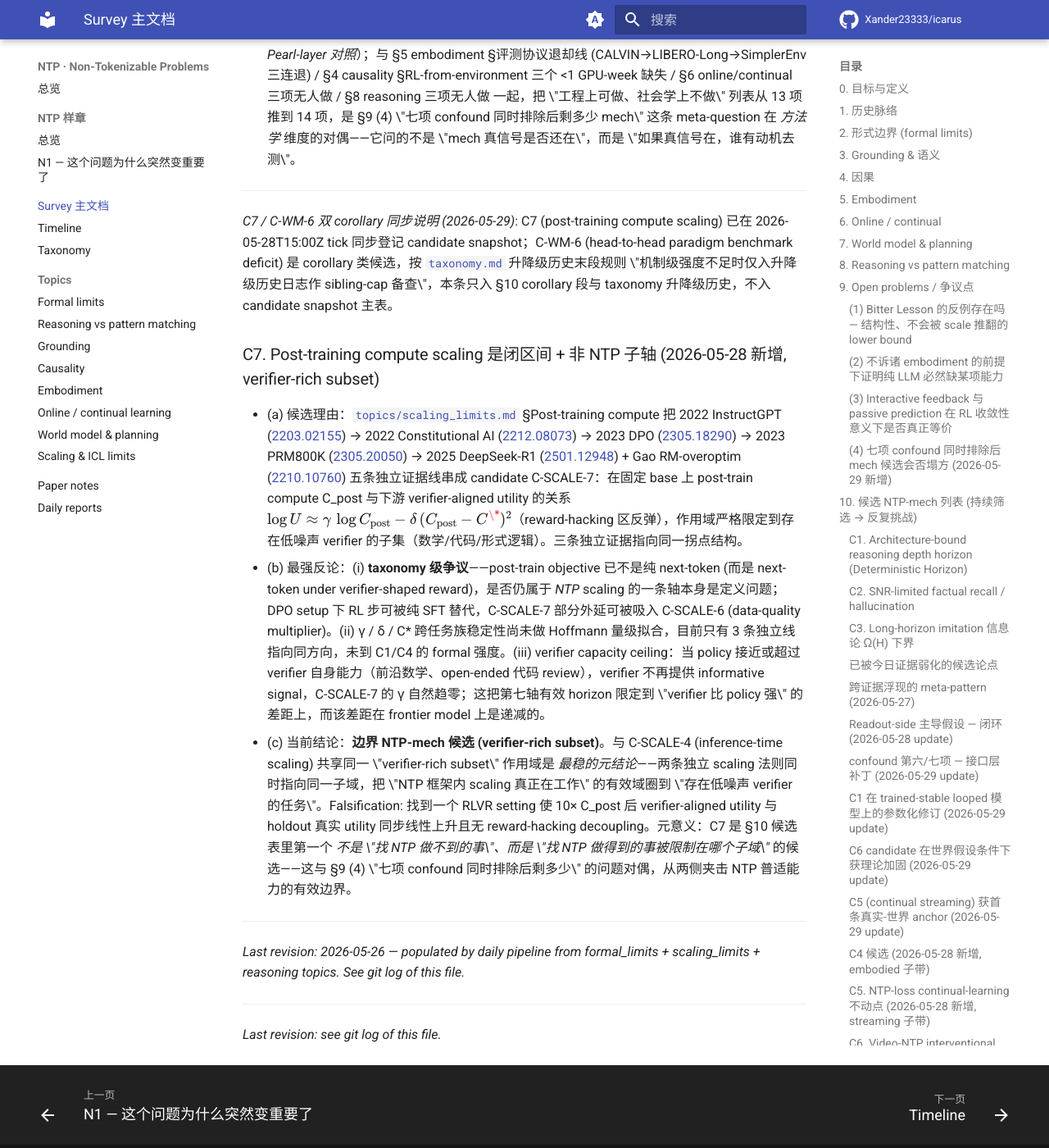
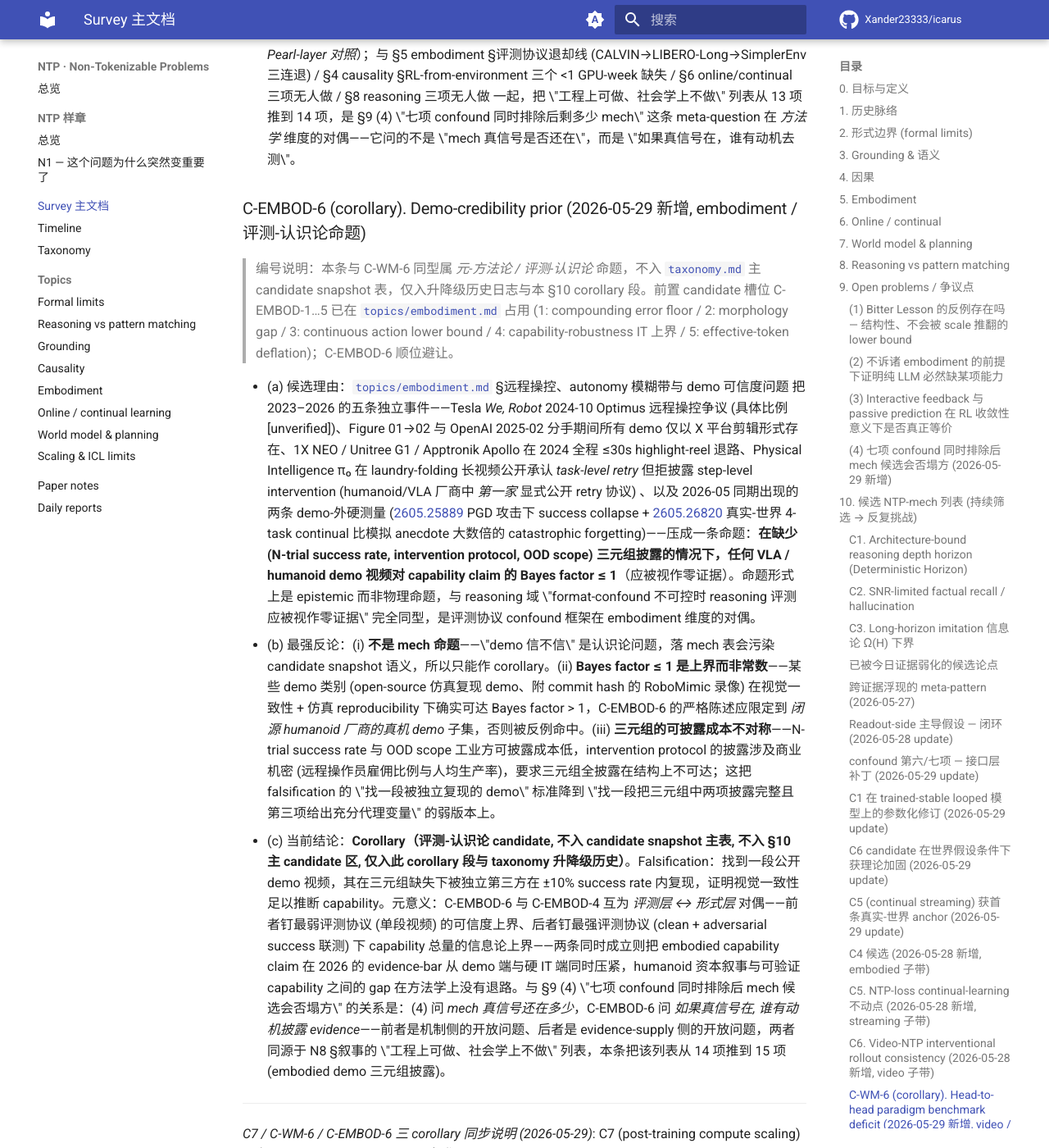
Before and after one commit to Xander23333/icarus, an MkDocs documentation site: the page built from wiki/ntp/survey/ntp_survey.md, in a window 1280 px wide and 1400 px high, scrolled down 22278 px. Shown: the whole window at 82% size. Built offline with MkDocs 1.6.1 and Material for MkDocs 9.7.7, drawn with Linux system fonts in a browser that asks for light colours; comment, search, counter and statistics services are not loaded; some of the changed text lies outside the part shown.

Commit message:
[NTP-Deepen] 2026-05-28 17:00 UTC sync C-EMBOD-6 corollary → survey §10 + taxonomy 升降级历史 (resolve last-tick deferred snapshot debt)

```diff
--- a/wiki/ntp/survey/ntp_survey.md
+++ b/wiki/ntp/survey/ntp_survey.md
@@ -252,8 +252,16 @@
 - (b) 最强反论：(i) **不是 mech 命题**——\"哪条 objective 学到更多 world model\" 即使被实验回答了，也只是给定 backbone/data/budget 四元组下的 *经验* 排序，不告诉我们 mech 上界；落到本表只能作 corollary 而非主候选。(ii) **公平对照本身定义不唯一**——FLOPs 等价 vs token 等价 vs wallclock 等价 vs param-equiv 给出的排序可能不一致 (Snell test-time-optimal [2408.03314](https://arxiv.org/abs/2408.03314) 与 inference-time 那条 confound 同源)，C-WM-6 的 falsification 需把四元约束写死，否则任何实验都会被反方质疑 setup 不公。(iii) FAIR / OpenAI 都有 *结构性* 利益不做这个对照：前者押 JEPA、后者押 video-NTP，公开 head-to-head 数字对二者均为负 EV——这把 OP-WM-4 解读为 sociological deadlock，机制上不可破。
 - (c) 当前结论：**Corollary（元-方法论 candidate, 不入 taxonomy 主表）**。Falsification：出现一篇 (a) 两条 objective 共享同一 backbone 与 token 预算、(b) downstream eval 同时包含 IntPhys / Physion / counterfactual triplet 三类、(c) 报告每类指标 ±2pp 置信区间的论文。元意义：C-WM-6 与 C-WM-3 的 *benchmark 缺失* 互为镜像（前者卡 *跨阵营对照*，后者卡 *跨 Pearl-layer 对照*）；与 §5 embodiment §评测协议退却线 (CALVIN→LIBERO-Long→SimplerEnv 三连退) / §4 causality §RL-from-environment 三个 <1 GPU-week 缺失 / §6 online/continual 三项无人做 / §8 reasoning 三项无人做 一起，把 \"工程上可做、社会学上不做\" 列表从 13 项推到 14 项，是 §9 (4) \"七项 confound 同时排除后剩多少 mech\" 这条 meta-question 在 *方法学* 维度的对偶——它问的不是 \"mech 真信号是否还在\"，而是 \"如果真信号在，谁有动机去测\"。
 
+### C-EMBOD-6 (corollary). Demo-credibility prior (2026-05-29 新增, embodiment / 评测-认识论命题)
+
+> 编号说明：本条与 C-WM-6 同型属 *元-方法论 / 评测-认识论* 命题，不入 [`taxonomy.md`](taxonomy.md) 主 candidate snapshot 表，仅入升降级历史日志与本 §10 corollary 段。前置 candidate 槽位 C-EMBOD-1…5 已在 [`topics/embodiment.md`](../topics/embodiment.md) 占用 (1: compounding error floor / 2: morphology gap / 3: continuous action lower bound / 4: capability-robustness IT 上界 / 5: effective-token deflation)；C-EMBOD-6 顺位避让。
+
+- (a) 候选理由：[`topics/embodiment.md`](../topics/embodiment.md) §远程操控、autonomy 模糊带与 demo 可信度问题 把 2023–2026 的五条独立事件——Tesla *We, Robot* 2024-10 Optimus 远程操控争议 (具体比例 [unverified])、Figure 01→02 与 OpenAI 2025-02 分手期间所有 demo 仅以 X 平台剪辑形式存在、1X NEO / Unitree G1 / Apptronik Apollo 在 2024 全程 ≤30s highlight-reel 退路、Physical Intelligence π₀ 在 laundry-folding 长视频公开承认 *task-level retry* 但拒披露 step-level intervention (humanoid/VLA 厂商中 *第一家* 显式公开 retry 协议) 、以及 2026-05 同期出现的两条 demo-外硬测量 ([2605.25889](https://arxiv.org/abs/2605.25889) PGD 攻击下 success collapse + [2605.26820](https://arxiv.org/abs/2605.26820) 真实-世界 4-task continual 比模拟 anecdote 大数倍的 catastrophic forgetting)——压成一条命题：**在缺少 (N-trial success rate, intervention protocol, OOD scope) 三元组披露的情况下，任何 VLA / humanoid demo 视频对 capability claim 的 Bayes factor ≤ 1**（应被视作零证据）。命题形式上是 epistemic 而非物理命题，与 reasoning 域 \"format-confound 不可控时 reasoning 评测应被视作零证据\" 完全同型，是评测协议 confound 框架在 embodiment 维度的对偶。
+- (b) 最强反论：(i) **不是 mech 命题**——\"demo 信不信\" 是认识论问题，落 mech 表会污染 candidate snapshot 语义，所以只能作 corollary。(ii) **Bayes factor ≤ 1 是上界而非常数**——某些 demo 类别 (open-source 仿真复现 demo、附 commit hash 的 RoboMimic 录像) 在视觉一致性 + 仿真 reproducibility 下确实可达 Bayes factor > 1，C-EMBOD-6 的严格陈述应限定到 *闭源 humanoid 厂商的真机 demo* 子集，否则被反例命中。(iii) **三元组的可披露成本不对称**——N-trial success rate 与 OOD scope 工业方可披露成本低，intervention protocol 的披露涉及商业机密 (远程操作员雇佣比例与人均生产率)，要求三元组全披露在结构上不可达；这把 falsification 的 \"找一段被独立复现的 demo\" 标准降到 \"找一段把三元组中两项披露完整且第三项给出充分代理变量\" 的弱版本上。
+- (c) 当前结论：**Corollary（评测-认识论 candidate, 不入 candidate snapshot 主表, 不入 §10 主 candidate 区, 仅入此 corollary 段与 taxonomy 升降级历史）**。Falsification：找到一段公开 demo 视频，其在三元组缺失下被独立第三方在 ±10% success rate 内复现，证明视觉一致性足以推断 capability。元意义：C-EMBOD-6 与 C-EMBOD-4 互为 *评测层 ↔ 形式层* 对偶——前者钉最弱评测协议 (单段视频) 的可信度上界、后者钉最强评测协议 (clean + adversarial success 联测) 下 capability 总量的信息论上界——两条同时成立则把 embodied capability claim 在 2026 的 evidence-bar 从 demo 端与硬 IT 端同时压紧，humanoid 资本叙事与可验证 capability 之间的 gap 在方法学上没有退路。与 §9 (4) \"七项 confound 同时排除后 mech 候选会否塌方\" 的关系是：(4) 问 *mech 真信号还在多少*，C-EMBOD-6 问 *如果真信号在, 谁有动机披露 evidence*——前者是机制侧的开放问题、后者是 evidence-supply 侧的开放问题，两者同源于 N8 §叙事的 \"工程上可做、社会学上不做\" 列表，本条把该列表从 14 项推到 15 项 (embodied demo 三元组披露)。
+
 ---
-*C7 / C-WM-6 双 corollary 同步说明 (2026-05-29)*: C7 (post-training compute scaling) 已在 2026-05-28T15:00Z tick 同步登记 candidate snapshot；C-WM-6 (head-to-head paradigm benchmark deficit) 是 corollary 类候选，按 [`taxonomy.md`](taxonomy.md) 升降级历史末段规则 \"机制级强度不足时仅入升降级历史日志作 sibling-cap 备查\"，本条只入 §10 corollary 段与 taxonomy 升降级历史，不入 candidate snapshot 主表。
+*C7 / C-WM-6 / C-EMBOD-6 三 corollary 同步说明 (2026-05-29)*: C7 (post-training compute scaling) 已在 2026-05-28T15:00Z tick 同步登记 candidate snapshot；C-WM-6 (head-to-head paradigm benchmark deficit) 与 C-EMBOD-6 (demo-credibility prior) 是 corollary 类候选，按 [`taxonomy.md`](taxonomy.md) 升降级历史末段规则 \"机制级强度不足时仅入升降级历史日志作 sibling-cap 备查\"，二者只入本 §10 corollary 段与 taxonomy 升降级历史，不入 candidate snapshot 主表与 §10 主 candidate 区 (C1–C7 + Reversal Curse)。C-WM-6 ↔ C-EMBOD-6 互为镜像：前者卡 *跨阵营 paradigm 对照*、后者卡 *单段 demo 视频 evidence-bar*，二者合起来把 \"评测协议本身是 confound 来源\" 这一 §10 readout-side 主导假设 (vi)(vii) 接口层补丁的隐藏前提 (\"假设 evidence 已被诚实采集与披露\") 显式化。
 
 ### C7. Post-training compute scaling 是闭区间 + 非 NTP 子轴 (2026-05-28 新增, verifier-rich subset)
 - (a) 候选理由：[`topics/scaling_limits.md`](../topics/scaling_limits.md) §Post-training compute 把 2022 InstructGPT ([2203.02155](https://arxiv.org/abs/2203.02155)) → 2022 Constitutional AI ([2212.08073](https://arxiv.org/abs/2212.08073)) → 2023 DPO ([2305.18290](https://arxiv.org/abs/2305.18290)) → 2023 PRM800K ([2305.20050](https://arxiv.org/abs/2305.20050)) → 2025 DeepSeek-R1 ([2501.12948](https://arxiv.org/abs/2501.12948)) + Gao RM-overoptim ([2210.10760](https://arxiv.org/abs/2210.10760)) 五条独立证据线串成 candidate C-SCALE-7：在固定 base 上 post-train compute C_post 与下游 verifier-aligned utility 的关系 $\log U \approx \gamma\,\log C_{\text{post}} - \delta\,(C_{\text{post}}-C^\*)^2$（reward-hacking 区反弹），作用域严格限定到存在低噪声 verifier 的子集（数学/代码/形式逻辑）。三条独立证据指向同一拐点结构。
```
Also changed, not shown: wiki/ntp/survey/taxonomy.md (+1 -0 lines), 1 other file.
